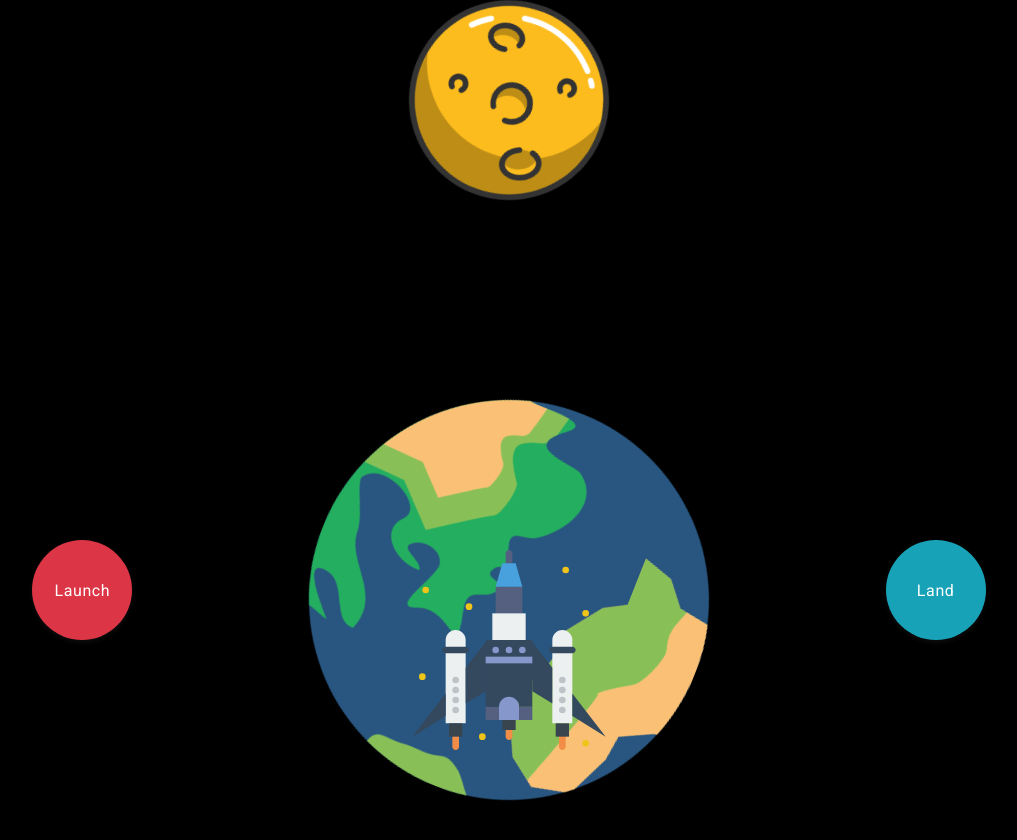
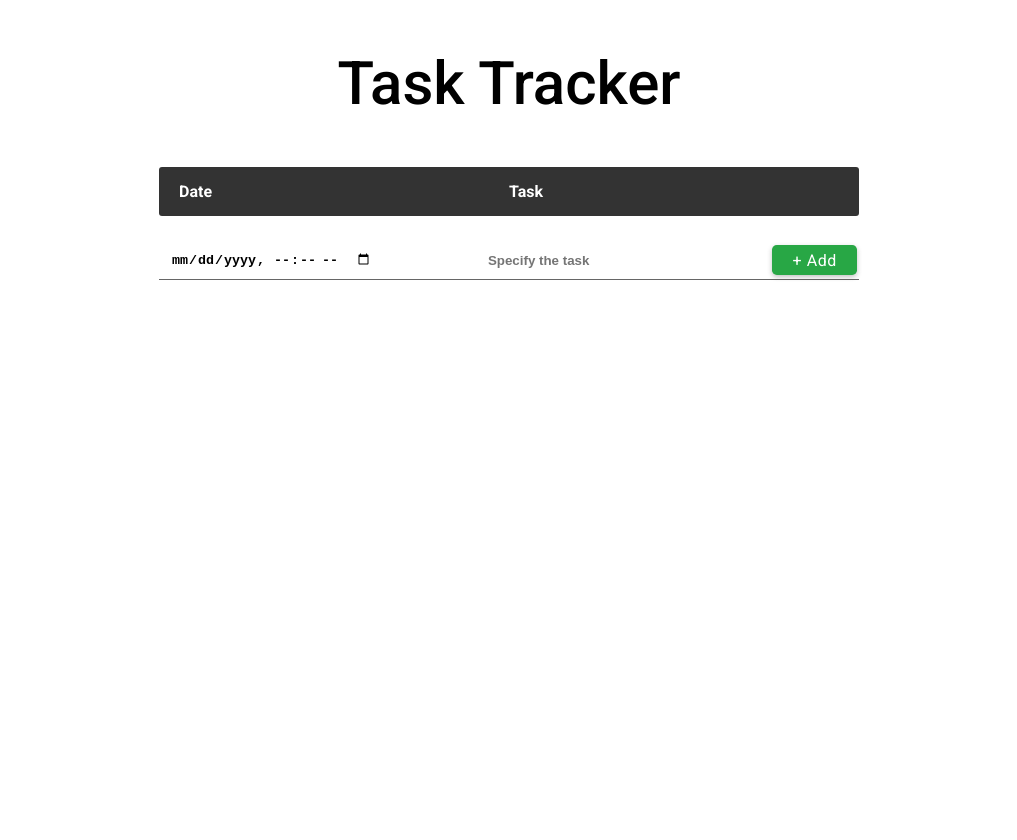
Before and after one commit to Dikshant20011891/React-practice-projects, a React (Create React App) app: page / in a window 1280 px wide. Shown: the top 840 px of the page, without its empty margins (131-1148 px from the left). After the commit the page ends 800 px from the top, so only its background shows below. Built offline with nearby package versions, Linux system fonts and the light colour scheme.

Commit message:
Task Tracker App

```diff
--- a/src/App.js
+++ b/src/App.js
@@ -1,5 +1,6 @@
 import './App.css';
-import SpacePenguinApp from './projects/20-space-penguin/SpacePenguinApp';
+import TaskTrackerApp from './projects/21-task-tracker/TaskTrackerApp';
+// import SpacePenguinApp from './projects/20-space-penguin/SpacePenguinApp';
 // import CompoundInterestCal from './projects/19-compound-interest-cal/CompoundInterestCal';
 // import TextAnimationApp from './projects/18-text-animation/TextAnimationApp';
 // import ResponsiveNav from './projects/17-responsive-nav/ResponsiveNav';
@@ -42,7 +43,8 @@ function App() {
       {/* <ResponsiveNav /> */}
       {/* <TextAnimationApp /> */}
       {/* <CompoundInterestCal /> */}
-      <SpacePenguinApp />
+      {/* <SpacePenguinApp /> */}
+      <TaskTrackerApp />
     </div>
   );
 }
--- /dev/null
+++ b/src/projects/21-task-tracker/NewTask.jsx
@@ -0,0 +1,23 @@
+import React from 'react'
+import { NewTaskStyle } from './TableStyle'
+import Button from "../components/Button"
+import { RiDeleteBin6Fill } from 'react-icons/ri'
+
+const NewTask = ({ type, date, onDelete, onTaskClick  }) => {
+  return (
+    <NewTaskStyle onClick={onTaskClick}>
+        <div>
+            <h3>{type}</h3>
+            <small className="text-danger">{date}</small>
+        </div>
+        <Button
+            text={""}
+            icon={<RiDeleteBin6Fill className='text-danger fs-lg' style={{userSelect: 'none', pointerEvents: 'none'}}/>}
+            btnClass={"btn-light btn-sm"}
+            onClick={onDelete}
+        />
+    </NewTaskStyle>
+  )
+}
+
+export default NewTask
--- /dev/null
+++ b/src/projects/21-task-tracker/TableStyle.jsx
@@ -0,0 +1,58 @@
+import styled from "styled-components";
+
+export const TableStyle = styled.div`
+    width: 700px;
+    margin: auto;
+    font-weight: 600;
+    ul.table-head{
+        display: grid;
+        grid-template-columns: repeat(2, 1fr);
+        background-color: #333;
+        color: white;
+        border-radius: 3px;
+        padding: 15px 20px;
+        margin-top: 25px;
+        margin-bottom: 25px;
+    }
+
+    ul.table-row{
+        margin-bottom: 25px;
+        & li{
+            background-color: #fff;
+            box-shadow: 0px 0px 5px 1px rgba(0, 0, 0, 0.2);
+            border-radius: 3px;
+            padding: 25px 30px;
+            margin-bottom: 25px;
+            transition: all 0.2s ease;
+            &:hover{
+                cursor: pointer;
+                box-shadow:none;
+            }
+            &:nth-child(odd){
+                background-color: rgba(30, 158, 186, 0.3);
+            }
+            &:nth-child(even){
+                background-color: rgba(30, 158, 186, 0.1);
+            }
+            &.completed{
+                color: gray;
+                background-color: lightgray;
+                box-shadow: none;
+            }
+        }
+    }
+    input{
+        border: none;
+        padding: 0.35rem 0.75rem;
+        font-weight: bold;
+        font-size: 0.9;
+    }
+    input:hover{
+        background-color: rgba(104, 104, 104, 0.2);
+    }
+`;
+
+export const NewTaskStyle = styled.li`
+    display: flex;
+    justify-content: space-between;
+`;
--- /dev/null
+++ b/src/projects/21-task-tracker/TaskTrackerApp.jsx
@@ -0,0 +1,76 @@
+import React, { useState } from 'react'
+import Title from "../components/Title"
+import { TableStyle } from "./TableStyle"
+import Tasks from "./Tasks"
+import NewTask from './NewTask'
+
+const TaskTrackerApp = () => {
+    const [newTask, setNewTask] = useState({
+        date: "",
+        type: "",
+        completed: "",
+    })
+
+    const handleChangeDate = (e) => {
+        setNewTask({
+            ...newTask,
+            date: e.target.value,
+        })
+    }
+
+    const handleChangeType = (e) => {
+        setNewTask({
+            ...newTask,
+            type: e.target.value,
+        })
+    }
+
+    let tasks = [{date: "", type: ""}]
+    const [taskList, setTaskList] = useState(tasks)
+
+    const addNewTask = () => {
+        setTaskList([...taskList, {date: newTask.date, type: newTask.type}])
+        setNewTask({
+            date: "",
+            type: "",
+            completed: "",
+        })
+    }
+
+    const handleCompleted = (e) => {
+        e.target.classList.toggle("completed")
+    }
+
+    const handleDelete = (e) => {
+        window.confirm("Are you sure you want to delete this task ?") && e.target.parentElement.remove()
+    }
+
+  return (
+    <>
+      <Title text={"Task Tracker"} classes={"title text-center"} />
+      <TableStyle>
+        <ul className="table-head">
+            <li>Date</li>
+            <li>Task</li>
+        </ul>
+
+        <Tasks
+            date={newTask.date}
+            setDate={handleChangeDate}
+            type={newTask.type}
+            setType={handleChangeType}
+            onClick={addNewTask}
+        />
+
+        <ul className="table-row">
+            {taskList.map((ts, index) => {
+                return ts.date !== "" && ts.type !== ""
+                ? <NewTask key={index} date={ts.date} type={ts.type} onTaskClick={handleCompleted} onDelete={handleDelete}/> : null
+        })}
+        </ul>
+      </TableStyle>
+    </>
+  )
+}
+
+export default TaskTrackerApp
--- /dev/null
+++ b/src/projects/21-task-tracker/Tasks.jsx
@@ -0,0 +1,21 @@
+import React from 'react'
+import Button from "../components/Button"
+
+const Tasks = ({ date, setDate, type, setType, onClick}) => {
+  return (
+    <div
+        className="d-flex"
+        style={{
+            justifyContent: "space-between",
+            borderBottom: "1px solid #666",
+            marginBottom: "2rem",
+        }}
+    >
+        <input type="datetime-local" value={date} onChange={setDate} />
+        <input type="text" value={type} onChange={setType} placeholder='Specify the task'/>
+        <Button text="+ Add" btnClass={"btn-success"} onClick={onClick}/>
+    </div>
+  )
+}
+
+export default Tasks
```
